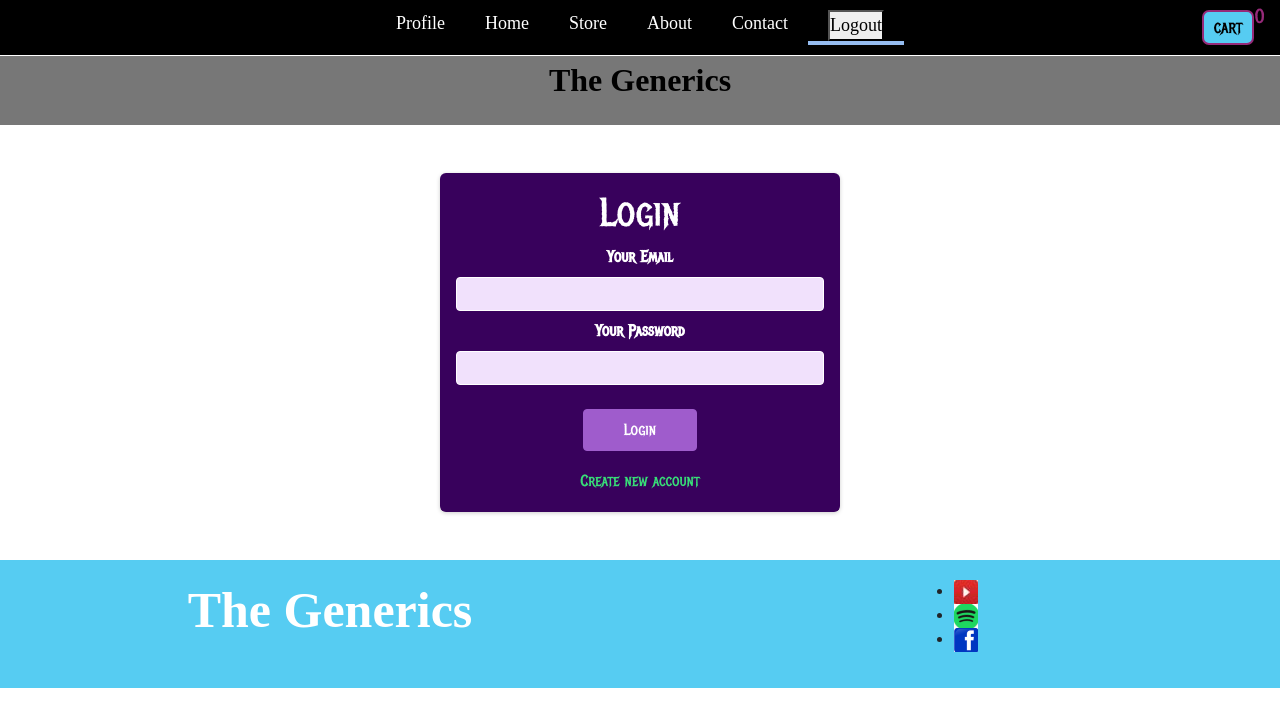
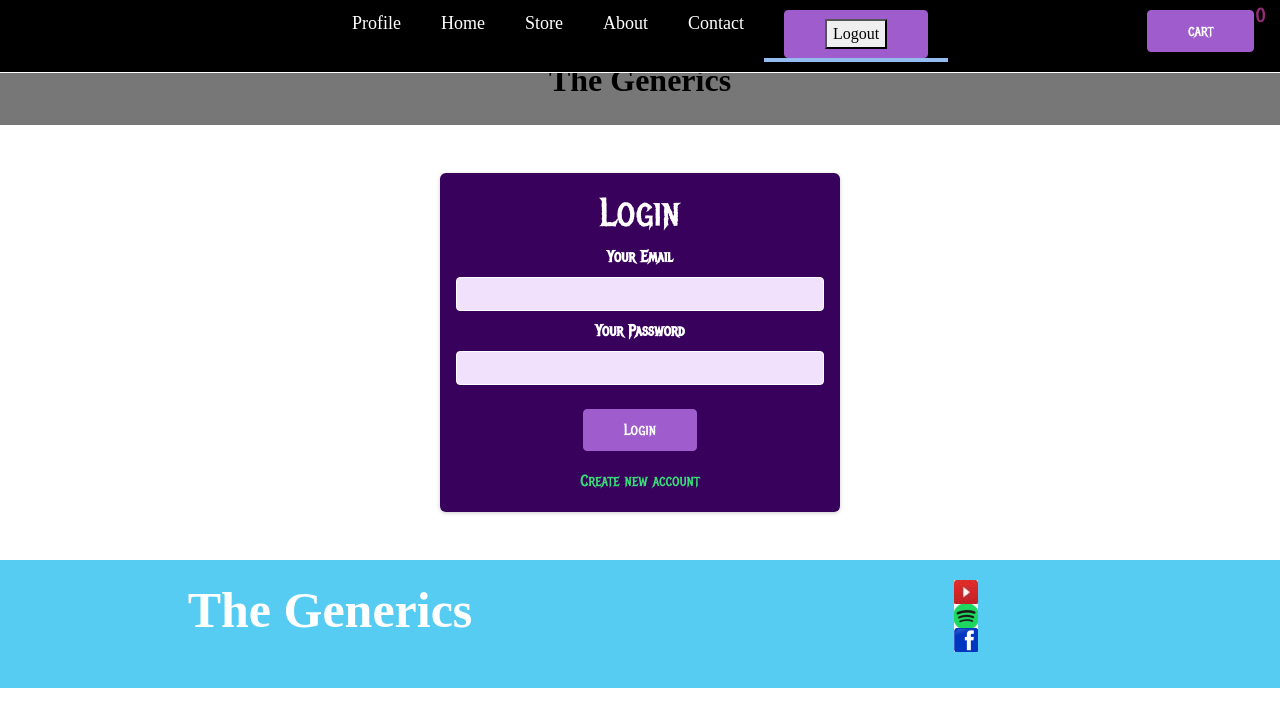
Before and after one commit to Pavan0409/e-commerce, a React (Create React App) app: page /login in a window 1280 px wide. Shown: the top 726 px of the page. Built offline with nearby package versions, Linux system fonts and the light colour scheme; sample sign-in values are in the browser's storage.

Commit message:
adding protection

```diff
--- a/src/components/Layout/Footer/Footer.js
+++ b/src/components/Layout/Footer/Footer.js
@@ -1,8 +1,8 @@
 import React from "react";
 import classes from "./Footer.module.css";
-import facebookLogo from '../../../assets/facebookLogo.png';
-import SpotifyLogo from '../../../assets/SpotifyLogo.png';
-import utubeLogo from '../../../assets/utubeLogo.jpg';
+import facebookLogo from "../../../assets/facebookLogo.png";
+import SpotifyLogo from "../../../assets/SpotifyLogo.png";
+import utubeLogo from "../../../assets/utubeLogo.jpg";
 
 const Footer = () => {
   return (
@@ -11,22 +11,19 @@ const Footer = () => {
       <div className={classes.footericons}>
         <ul>
           <li>
-            <img
-              src =  {utubeLogo}
-              alt="Youtube logo"
-            />
+           <a href="https://youtube.com" target="_blank" rel="noreferrer">
+           <img src={utubeLogo} alt="Youtube logo" />
+           </a>
           </li>
           <li>
-            <img
-              src = {SpotifyLogo}
-              alt="spotify logo"
-            />
+            <a href="https://spotify.com" target="_blank" rel="noreferrer">
+            <img src={SpotifyLogo} alt="spotify logo" />
+            </a>
           </li>
           <li>
-            <img
-              src = {facebookLogo}
-              alt="Facebook logo"
-            />
+            <a href="https://facebook.com" target="_blank" rel="noreferrer">
+              <img src={facebookLogo} alt="Facebook logo" />
+            </a>
           </li>
         </ul>
       </div>
--- a/src/components/Layout/Footer/Footer.module.css
+++ b/src/components/Layout/Footer/Footer.module.css
@@ -21,3 +21,7 @@
   align-items: center;
   justify-content: space-around;
 }
+
+ul{
+  list-style-type: none;
+ }
--- a/src/components/Layout/Header/Header.js
+++ b/src/components/Layout/Header/Header.js
@@ -52,14 +52,14 @@ const Header = (props) => {
               <li>About</li>
             </NavLink>
           )}
-          {!isLoggedIn && (
+          {/* {!isLoggedIn && (
             <NavLink
               className={(navData) => (navData.isActive ? "active" : "")}
               to="/login"
             >
               <li>About</li>
             </NavLink>
-          )}
+          )} */}
           {isLoggedIn && (
             <NavLink
               className={(navData) => (navData.isActive ? "active" : "")}
@@ -81,7 +81,7 @@ const Header = (props) => {
               className={(navData) => (navData.isActive ? "active" : "")}
               to="/login"
             >
-              <li>
+              <li className={classes.logout}>
                 <button onClick={logoutHandler}>Logout</button>
               </li>
             </NavLink>
--- a/src/components/Layout/Header/Header.module.css
+++ b/src/components/Layout/Header/Header.module.css
@@ -44,13 +44,22 @@
 }
 
 .cart {
-  border: 2px solid #962a79;
-  border-radius: 7px;
-  padding: 2px 10px;
+  /* border: 2px solid #962a79; */
+  /* border-radius: 7px; */
+  /* padding: 2px 10px; */
   position: absolute;
   right: 2%;
-  color: black;
-  background-color: #56ccf2;
+  /* color: black; */
+  /* background-color: #56ccf2; */
+
+  cursor: pointer;
+  font: inherit;
+  font-size: medium;
+  color: white;
+  background-color: #9f5ccc;
+  border: 1px solid #9f5ccc;
+  border-radius: 4px;
+  padding: 0.5rem 2.5rem;
 }
 .cartnumber {
   position: absolute;
@@ -59,8 +68,20 @@
   top: -10px;
   right: -12px;
 }
-* {
+
+.logout{
+  cursor: pointer;
+  font: inherit;
+  font-size: medium;
+  color: white;
+  background-color: #9f5ccc;
+  border: 1px solid #9f5ccc;
+  border-radius: 4px;
+  padding: 0.5rem 2.5rem;
+}
+
+/* * {
   box-sizing: border-box;
   margin: 0;
   padding: 0;
-}
+} */
--- a/src/components/Pages/Login/Login.module.css
+++ b/src/components/Pages/Login/Login.module.css
@@ -69,5 +69,5 @@
 
 .actions .toggle:hover {
   background-color: transparent;
-  color: #ae82cc;
+  color: #a868c8;
 }
```
